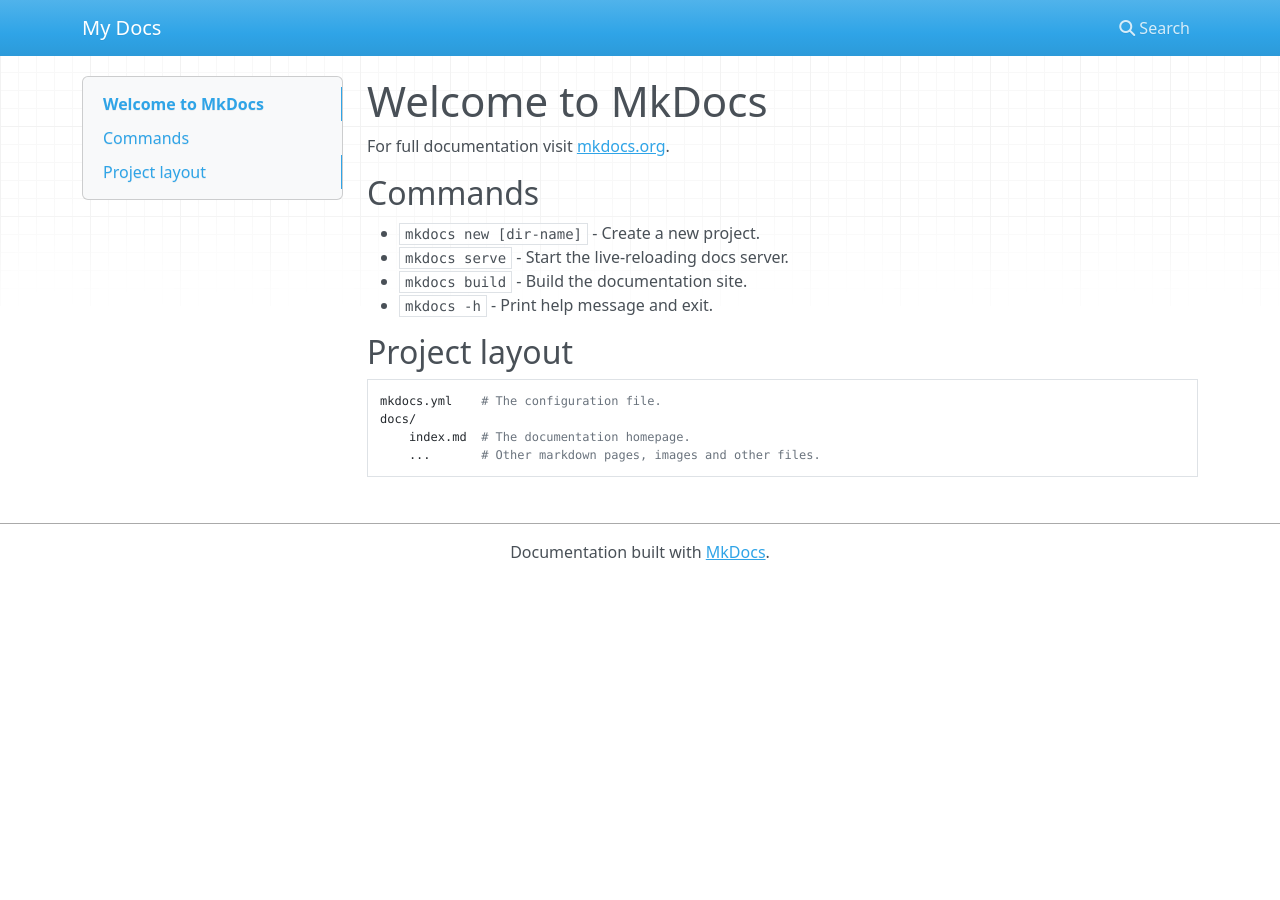
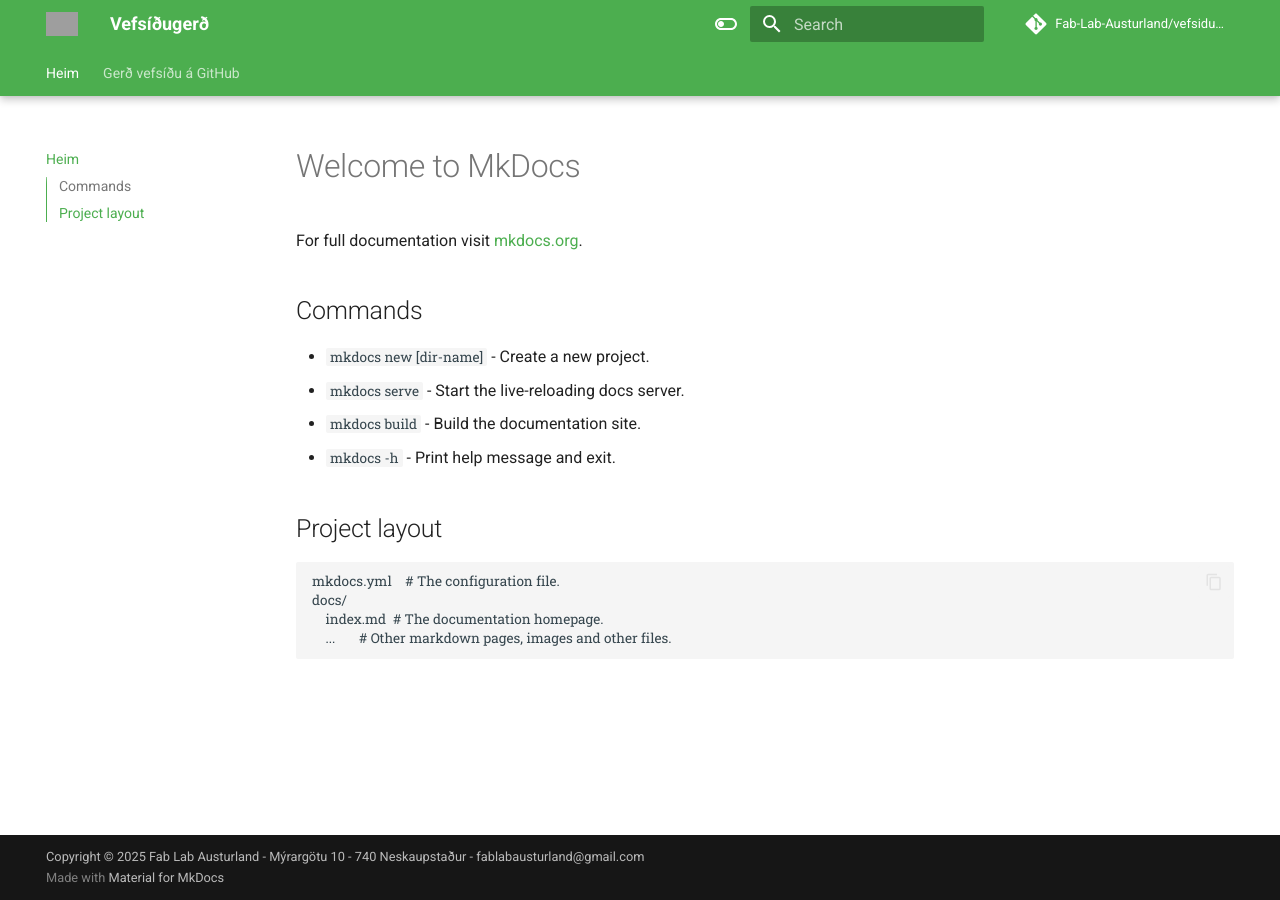
Before and after one commit to Fab-Lab-Austurland/vefsidugerd, an MkDocs documentation site: the page built from docs/index.md, in a window 1280 px wide. Built offline with MkDocs 1.6.1 and Material for MkDocs 9.7.7, drawn with Linux system fonts in a browser that asks for light colours; nearby versions of some CDN libraries; comment, search, counter and statistics services are not loaded; grey boxes are pictures that could not be loaded.

Commit message:
helstu stillingar á mkdocs

```diff
--- a/mkdocs.yml
+++ b/mkdocs.yml
@@ -1 +1,79 @@
-site_name: My Docs
+site_name: Vefsíðugerð
+site_url: https://fabaust.is/vefsidugerd/
+repo_url: https://github.com/Fab-Lab-Austurland/vefsidugerd
+repo_name: Fab-Lab-Austurland/vefsidugerd
+site_dir: public
+
+theme:
+  name: material
+  features:
+    - navigation.tabs
+    - navigation.tabs.sticky
+    - navigation.sections
+    - toc.integrate
+    - navigation.instant
+    - navigation.tracking
+    - navigation.top
+    - search.suggest
+    - search.highlight
+    - content.tabs.link
+    - content.code.annotation
+    - content.code.copy
+
+  logo: LogoHvitt.svg
+  favicon: FabLogo.png
+
+  palette:
+    - media: "(prefers-color-scheme: light)"
+      scheme: default
+      toggle:
+        icon: material/toggle-switch-off-outline
+        name: Switch to dark mode
+      primary: green
+      accent: black
+    - media: "(prefers-color-scheme: dark)"
+      scheme: slate
+      toggle:
+        icon: material/toggle-switch
+        name: Switch to light mode
+      primary: teal
+      accent: cyan
+  font:
+    text: Roboto
+    code: Roboto Slab
+    headings:
+      weight: bold
+      color: black
+
+markdown_extensions:
+- admonition
+- pymdownx.details
+- pymdownx.highlight:
+    anchor_linenums: true
+- pymdownx.inlinehilite:
+- pymdownx.snippets
+- pymdownx.critic
+- pymdownx.caret
+- pymdownx.keys
+- pymdownx.mark
+- pymdownx.tilde
+- attr_list
+- tables
+- pymdownx.emoji:
+    emoji_index: !!python/name:material.extensions.emoji.twemoji
+    emoji_generator: !!python/name:material.extensions.emoji.to_svg
+- pymdownx.arithmatex:
+    generic: true
+- footnotes
+- def_list
+- pymdownx.tasklist:
+    custom_checkbox: true
+- pymdownx.superfences:
+
+nav:
+- Heim: index.md
+- Gerð vefsíðu á GitHub: github.md
+
+use_directory_urls: true
+
+copyright: Copyright &copy; 2025 Fab Lab Austurland - Mýrargötu 10 - 740 Neskaupstaður - fablabausturland@gmail.com
```
Also changed, not shown: docs/github.md (added, +1 -0 lines).
